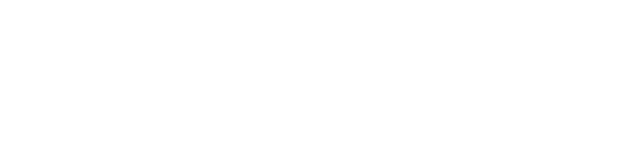
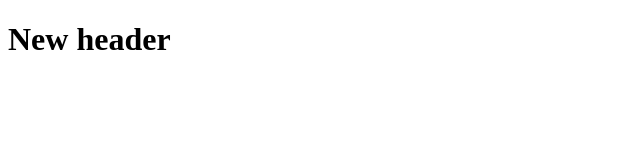
Before and after one commit to DawidstudentKUL/ZPIrepoes, a plain HTML site: page index.html in a window 1280 px wide. Shown: the whole page, without its empty margins (0-640 px from the left). Drawn offline with Linux system fonts and the light colour scheme.

Commit message:
new header

```diff
--- a/index.html
+++ b/index.html
@@ -2,9 +2,11 @@
 <html lang="en">
 <head>
     <meta charset="UTF-8">
-    <title>Nowy tytuł</title>
+    <title>New Title</title>
 </head>
 <body>
-
+<h1>
+    New header
+</h1>
 </body>
 </html>
```
